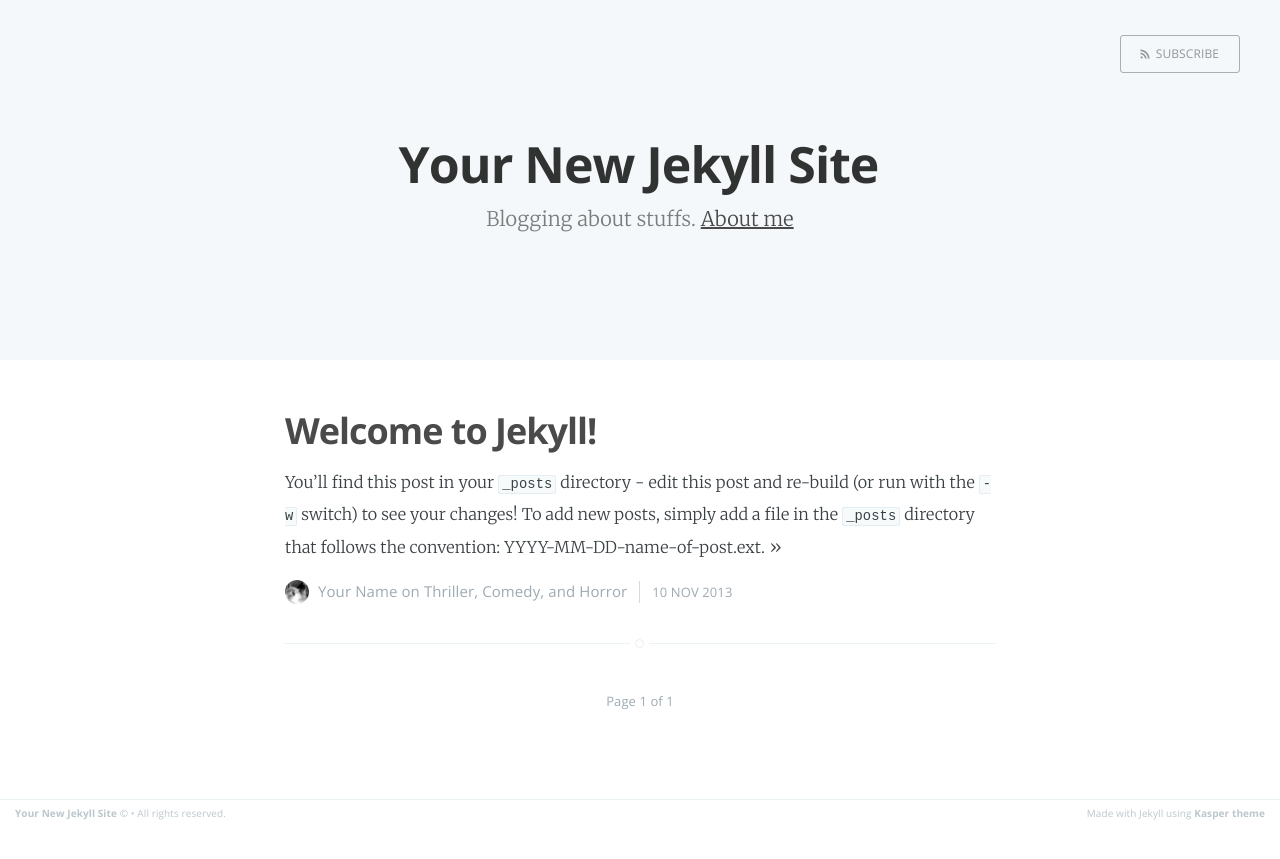
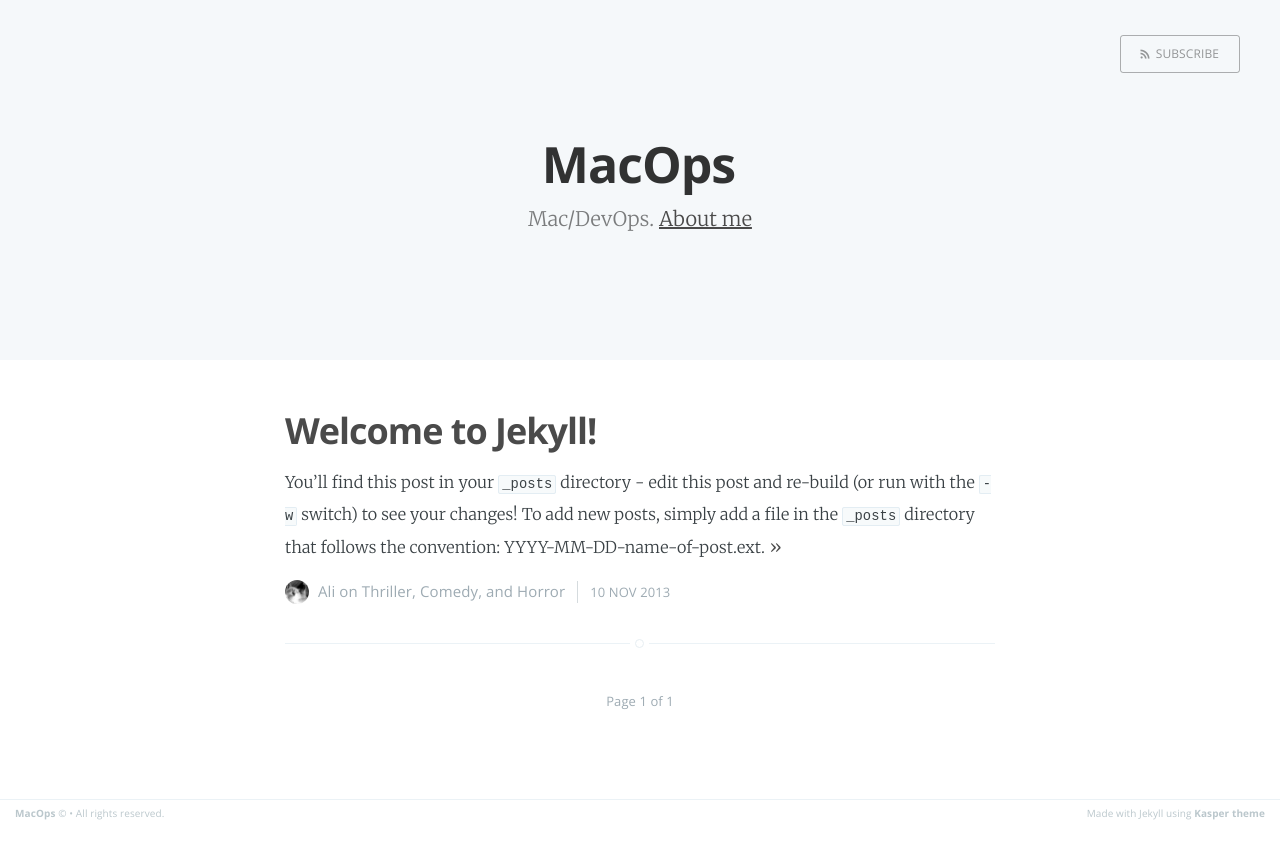
Before and after one commit to mrala/mrala.github.io, a Jekyll site: the page built from index.html, in a window 1280 px wide. Shown: the top 859 px of the page. Built offline with Jekyll 4.4.1, drawn with Linux system fonts in a browser that asks for light colours; Markdown is read by kramdown in place of the engine named in the settings; the list of posts is cut into pages by our own code.

Commit message:
changed defaults

```diff
--- a/_config.yml
+++ b/_config.yml
@@ -1,15 +1,15 @@
-name: Your New Jekyll Site
-description: Blogging about stuffs
-meta_description: "Your New Jekyll Site, Blogging about stuffs"
+name: MacOps
+description: Mac/DevOps
+meta_description: "this is a website"
 
 markdown: redcarpet
 highlighter: pygments
 logo: false
 paginate: 15
 baseurl: /
-domain_name: 'http://yourblog-domain.com'
+domain_name: 'http://mrala.github.io'
 google_analytics: 'UA-XXXXXXXX-X'
 
 # Details for the RSS feed generator
-url:            'blog url'
-author:         'Your Name'
+url:            'http://mrala.github.io'
+author:         'Ali'
```
